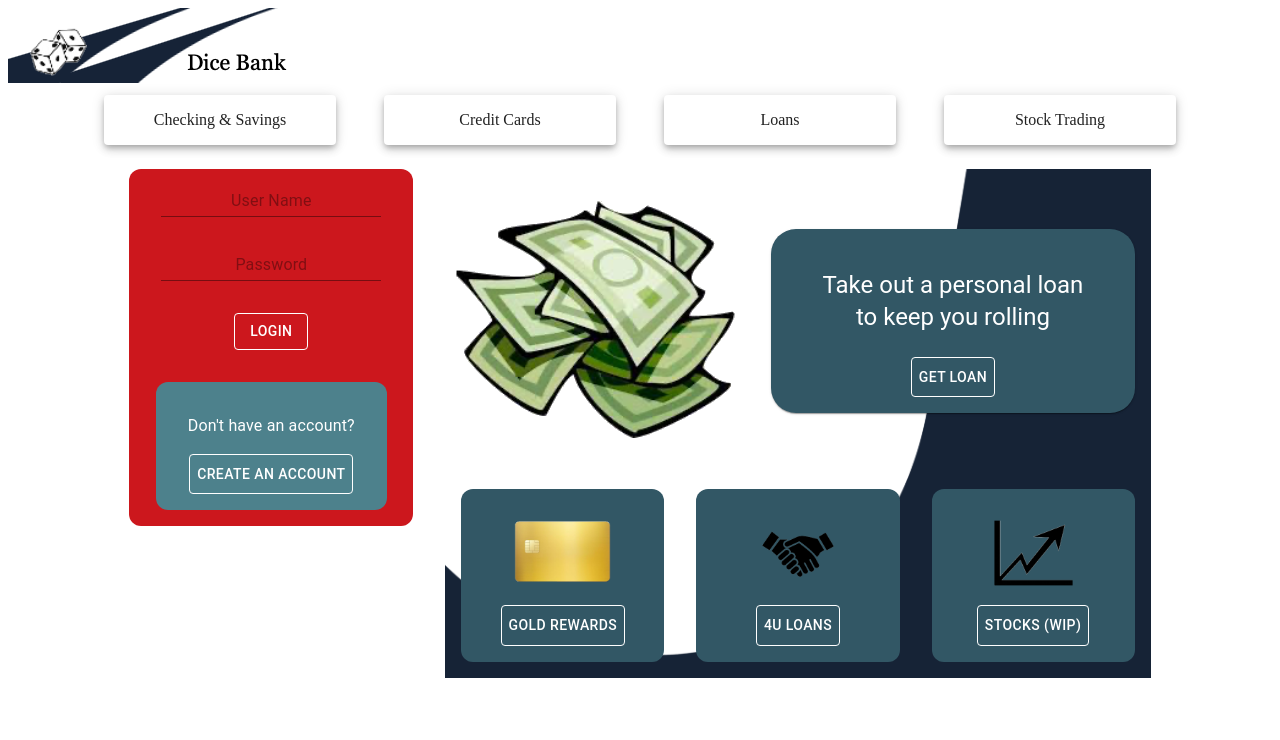
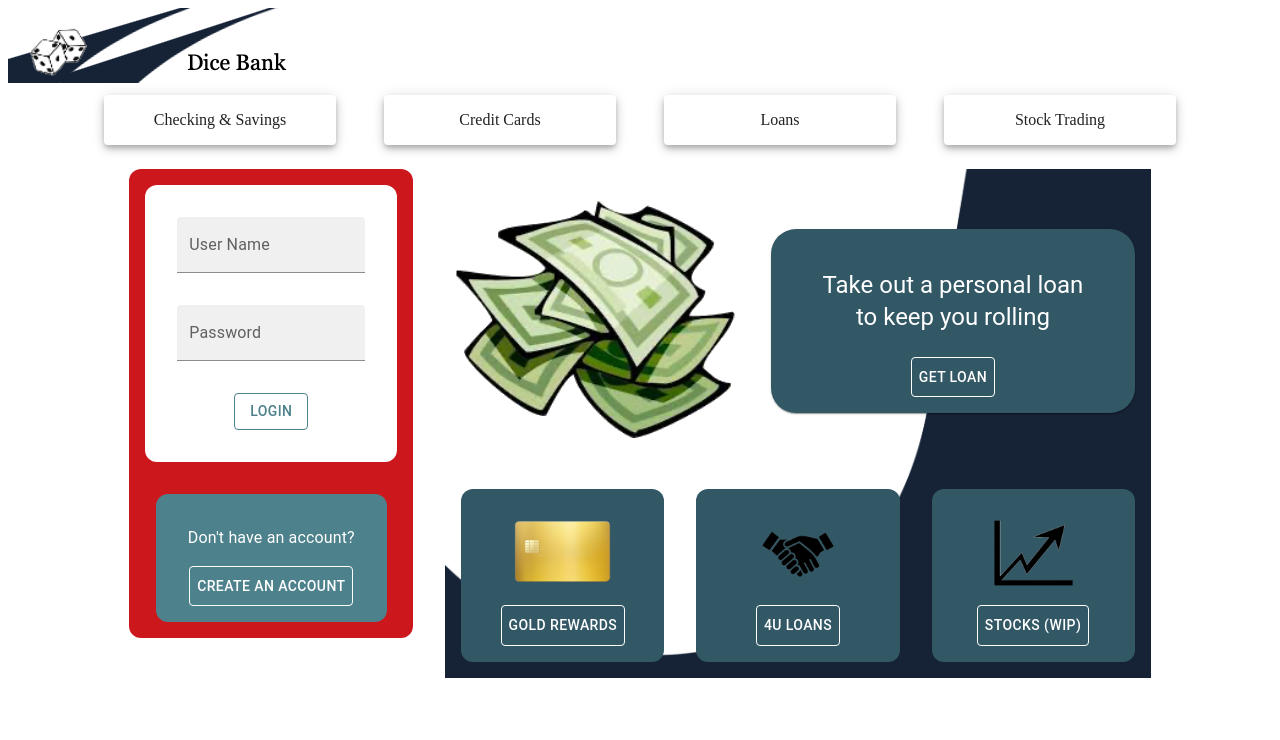
Before and after one commit to Tyl3r-Engel/Dice_Bank_v2.0, a React (Create React App) app in the folder bank/: page / in a window 1280 px wide. Shown: the top 740 px of the page. Built offline with nearby package versions, Linux system fonts and the light colour scheme.

Commit message:
login and register refined

```diff
--- a/bank/package.json
+++ b/bank/package.json
@@ -10,6 +10,7 @@
     "@testing-library/jest-dom": "^5.16.4",
     "@testing-library/react": "^13.3.0",
     "@testing-library/user-event": "^13.5.0",
+    "axios": "^0.27.2",
     "express": "^4.18.1",
     "nodemon": "^2.0.16",
     "react": "^18.1.0",
--- a/bank/src/components/HomePage/Login.jsx
+++ b/bank/src/components/HomePage/Login.jsx
@@ -1,39 +1,105 @@
 import React, { useState } from 'react';
-import { Grid, Input, Typography, Box, Button } from '@mui/material';
+import axios from 'axios'
+import { Grid, Typography, Box, Button, TextField } from '@mui/material';
 
 export default function LetterAvatars() {
-  const [userName, setUserName] = useState('');
-  const [userPass, setUserPass] = useState('');
+  const [formValues, setFormValues] = useState({userName : '', userPass : ''});
 
-  const handleChange = (e) => {
+  const handleChange = e => {
     const { name, value } = e.target
-    if (name === 'userName') setUserName(value);
-    if (name === 'userPass') setUserPass(value);
+    setFormValues({
+      ...formValues,
+      [name] : value
+    })
   }
 
-  const handleLogin = (e) => {
-    console.log(userName, userPass)
+  const handleSubmit = e => {
+    e.preventDefault()
+    axios.post('/login', formValues)
   }
 
   return (
     <Box sx={{background : '#cc171d', borderRadius : '12px'}}>
-      <Grid container sx={{placeContent : 'center', textAlignLast : 'center'}}>
+      <Grid container
+        sx={{
+          placeContent : 'center',
+          textAlignLast : 'center'
+        }}
+      >
         <Grid item sx={{padding : '1em'}} xs={12}>
-          <Input autoComplete='off' placeholder='User Name' name = 'userName' onChange={handleChange}/>
-        </Grid>
-        <Grid item sx={{padding : '1em'}} xs={12}>
-          <Input type='password' autoComplete='off' placeholder='Password' name = 'userPass' onChange={handleChange} />
-        </Grid>
-        <Grid item sx={{padding : '1em'}} xs={12}>
-          <Button variant='outlined' color='inherit' sx={{color : 'white'}} onClick={handleLogin}>
-            Login
-          </Button>
+          <form onSubmit={handleSubmit}>
+            <Box
+              sx={{
+                textAlign: 'center',
+                background: 'white',
+                padding : '1em',
+                borderRadius : '12px'
+              }}
+            >
+              <Box sx={{padding : '1em'}}>
+                <TextField
+                  type='text'
+                  label='User Name'
+                  name = 'userName'
+                  variant='filled'
+                  onChange={handleChange}
+                  value={formValues.userName}
+                  autoComplete='off'
+                />
+              </Box>
+
+              <Box sx={{padding : '1em'}}>
+                <TextField
+                  type='password'
+                  label='Password'
+                  name = 'userPass'
+                  variant='filled'
+                  onChange={handleChange}
+                  value={formValues.userPass}
+                  autoComplete='off'
+                />
+              </Box>
+
+              <Box sx={{padding : '1em'}}>
+                <Button
+                  variant='outlined'
+                  sx={{color : '#4d818c'}}
+                  color='inherit'
+                  type='submit'
+                >
+                  Login
+                </Button>
+              </Box>
+            </Box>
+          </form>
         </Grid>
 
         <Grid item sx={{padding : '1em'}}>
-          <Box sx={{background : '#4d818c', padding : '1em', borderRadius : '12px'}}>
-            <Typography sx={{textAlign : 'center', color : 'white', padding : '1em'}}>Don't have an account?</Typography>
-            <Button variant='outlined' color='inherit' sx={{padding : '.5em', color : 'white'}}>create an account</Button>
+          <Box
+            sx={{
+              background : '#4d818c',
+              padding : '1em',
+              borderRadius : '12px'
+            }}
+          >
+            <Typography
+              sx={{
+                textAlign : 'center',
+                color : 'white',
+                padding : '1em'
+              }}
+            >
+              Don't have an account?
+            </Typography>
+
+            <Button
+              href='/register'
+              variant='outlined'
+              color='inherit'
+              sx={{padding : '.5em', color : 'white'}}
+            >
+              create an account
+            </Button>
           </Box>
         </Grid>
       </Grid>
--- a/bank/src/components/register/Register.jsx
+++ b/bank/src/components/register/Register.jsx
@@ -1,7 +1,79 @@
-import React from 'react';
+import React, { useState } from 'react';
+import { Grid, TextField, Box, Button, Paper, Typography } from '@mui/material';
+import logo from '../navBar/logo.png';
+import axios from 'axios';
 
 export default function Register() {
+  const [formValues, setFormValues] = useState({userName : '', userPass : ''})
+
+  const handleChange = e => {
+    const { name, value }= e.target
+    setFormValues({
+      ...formValues,
+      [name] : value
+    })
+  }
+
+  const handleSubmit = e => {
+    e.preventDefault()
+    axios.post('/register', formValues)
+  }
   return (
-    <div>this is Register</div>
+    <Grid container>
+      <Grid item xs={12}>
+        <a href='/'>
+          <img src={logo} alt='logo' />
+        </a>
+      </Grid>
+
+      <Grid item xs={3} />
+
+      <Grid item xs={6}>
+        <Paper elevation={20} sx={{padding : '5em', textAlign : 'center'}}>
+        <Typography variant='h4'>
+          Welcome to Dice Bank, Register here
+        </Typography>
+          <form onSubmit={handleSubmit}>
+            <Box sx={{padding : '1em'}}>
+              <TextField
+                type='text'
+                label='User Name'
+                name = 'userName'
+                variant='filled'
+                onChange={handleChange}
+                value={formValues.userName}
+                autoComplete='off'
+              />
+            </Box>
+
+            <Box sx={{padding : '1em'}}>
+              <TextField
+                type='password'
+                label='Password'
+                name = 'userPass'
+                variant='filled'
+                onChange={handleChange}
+                value={formValues.userPass}
+                autoComplete='off'
+              />
+            </Box>
+
+            <Box sx={{padding : '1em'}}>
+              <Button
+                variant='outlined'
+                sx={{color : '#4d818c'}}
+                color='inherit'
+                type='submit'
+              >
+                Register
+              </Button>
+            </Box>
+          </form>
+        </Paper>
+      </Grid>
+
+      <Grid item xs={3} />
+
+    </Grid>
   )
 }
```
Also changed, not shown: 1 other file (tests, documents, lock files or other folders).
